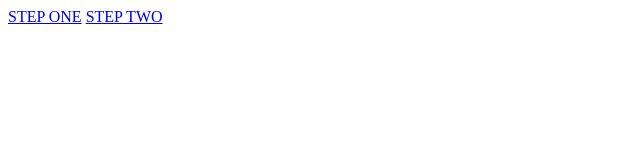
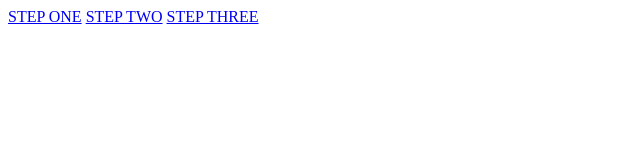
Before and after one commit to chaechae001/my_first_git, a plain HTML site: page view/client.html in a window 1280 px wide. Shown: the whole page, without its empty margins (0-640 px from the left). Drawn offline with Linux system fonts and the light colour scheme.

Commit message:
client step three

```diff
--- a/view/client.html
+++ b/view/client.html
@@ -7,5 +7,6 @@
 <body>
     <a href="/one">STEP ONE</a>
     <a href="/two">STEP TWO</a>
+    <a href="/three">STEP THREE</a>
 </body>
 </html>
```
